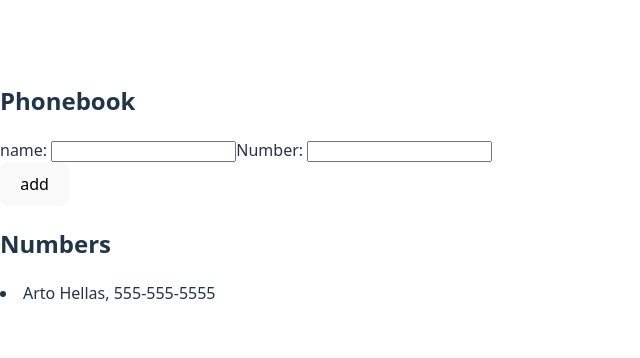
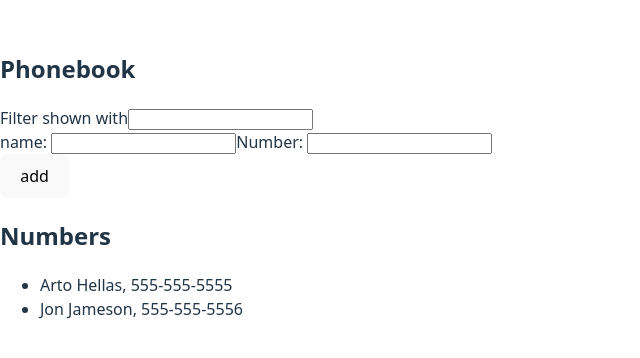
Before and after one commit to CharlesDeFarias/FullStackOpenExercises, a React (Vite) app in the folder partTwo/phonebook/: page / in a window 1280 px wide. Shown: the part 216-574 px from the top of the page, without its empty margins (0-640 px from the left). Built offline with nearby package versions, Linux system fonts and the light colour scheme.

Commit message:
finished 2.9

```diff
--- a/partTwo/phonebook/src/App.jsx
+++ b/partTwo/phonebook/src/App.jsx
@@ -5,11 +5,15 @@ const App = () => {
     {
       name: 'Arto Hellas',
       phone: "555-555-5555"
+    },{
+      name: 'Jon Jameson',
+      phone: "555-555-5556"
     },
   ])
 
   const [newName, setNewName] = useState('')
   const [newNumber, setNewNumber] = useState('')
+  const [newFilter, setNewFilter] = useState('')
 
   const handleName = (e) => {
     setNewName(e.target.value)
@@ -19,20 +23,28 @@ const App = () => {
     setNewNumber(e.target.value)
   }
 
+  const handleFilter = (e) => {
+    setNewFilter(e.target.value.toLowerCase())
+  }
 
   const handleButton = (e) => {
     e.preventDefault();
     let isRepeat = persons.find(person => person.name === newName)
 
-    isRepeat ? alert("This name has already been saved. If you need to repeat a name, change it slightly to submit.") : setPersons(persons.concat({name: newName}))
-    console.log(newName)
-    console.log(persons)
+    isRepeat ? alert("This name has already been saved. If you need to repeat a name, change it slightly to submit.") : setPersons(persons.concat({name: newName, phone: newNumber}))
   }
 
-  console.log(persons)
+  const filteredPersons = persons.filter(person =>
+    person.name.toLowerCase().includes(newFilter) || person.phone.includes(newFilter)
+  );
+
+  console.log(newFilter)
   return (
     <div>
       <h2>Phonebook</h2>
+      <span>Filter shown with</span>
+      <input value={newFilter} onChange={handleFilter} />
+
       <form>
         <div>
           name: <input value={newName} onChange={handleName} />
@@ -43,7 +55,11 @@ const App = () => {
         </div>
       </form>
       <h2>Numbers</h2>
-      <div>{persons.map((person)=> <li key={person.name}>{person.name}, {person.phone}</li>)}</div>
+      <ul>
+        {filteredPersons.map(person => (
+          <li key={person.name}>{person.name}, {person.phone}</li>
+        ))}
+      </ul>
     </div>
   )
 }
```
Also changed, not shown: 1 other file (tests, documents, lock files or other folders).
